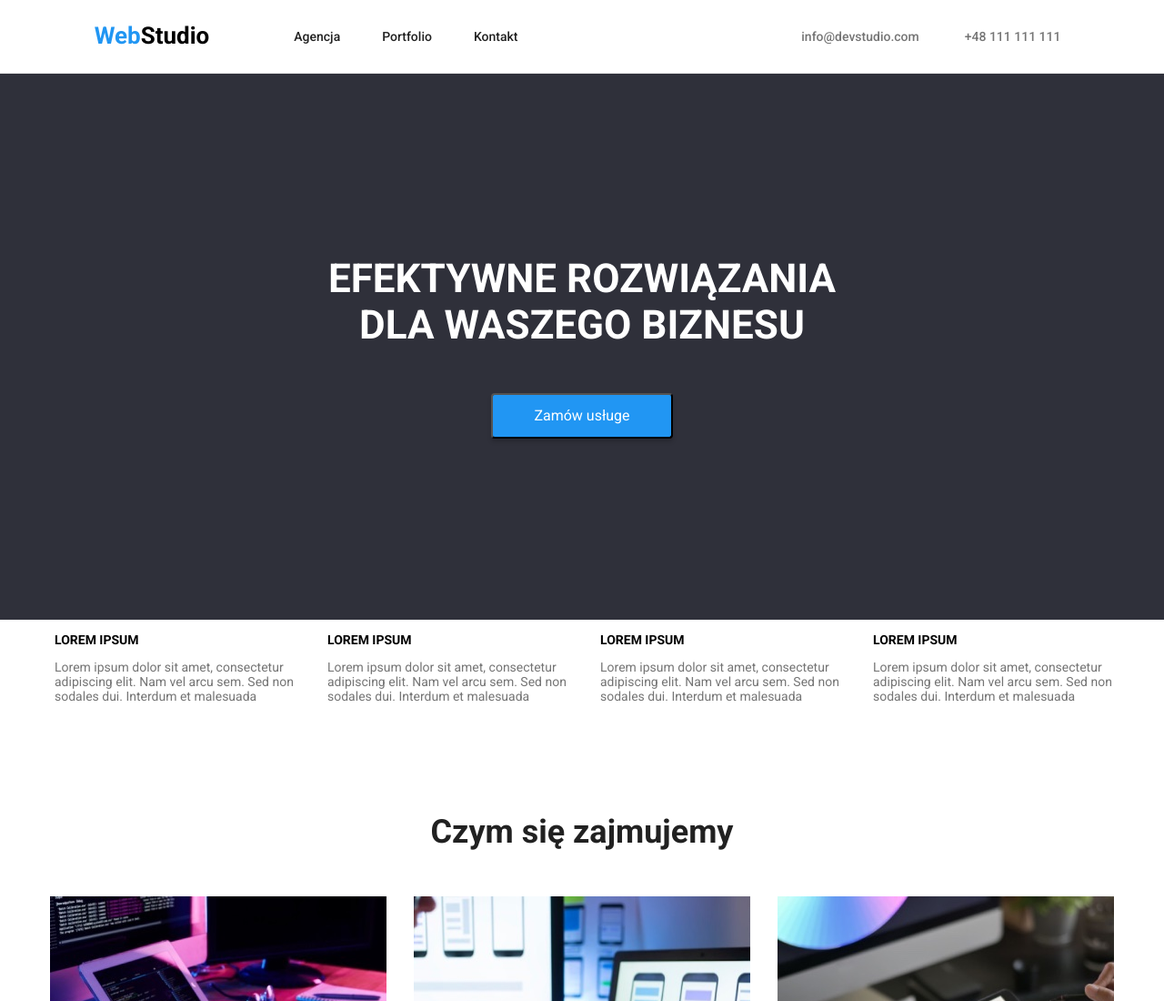
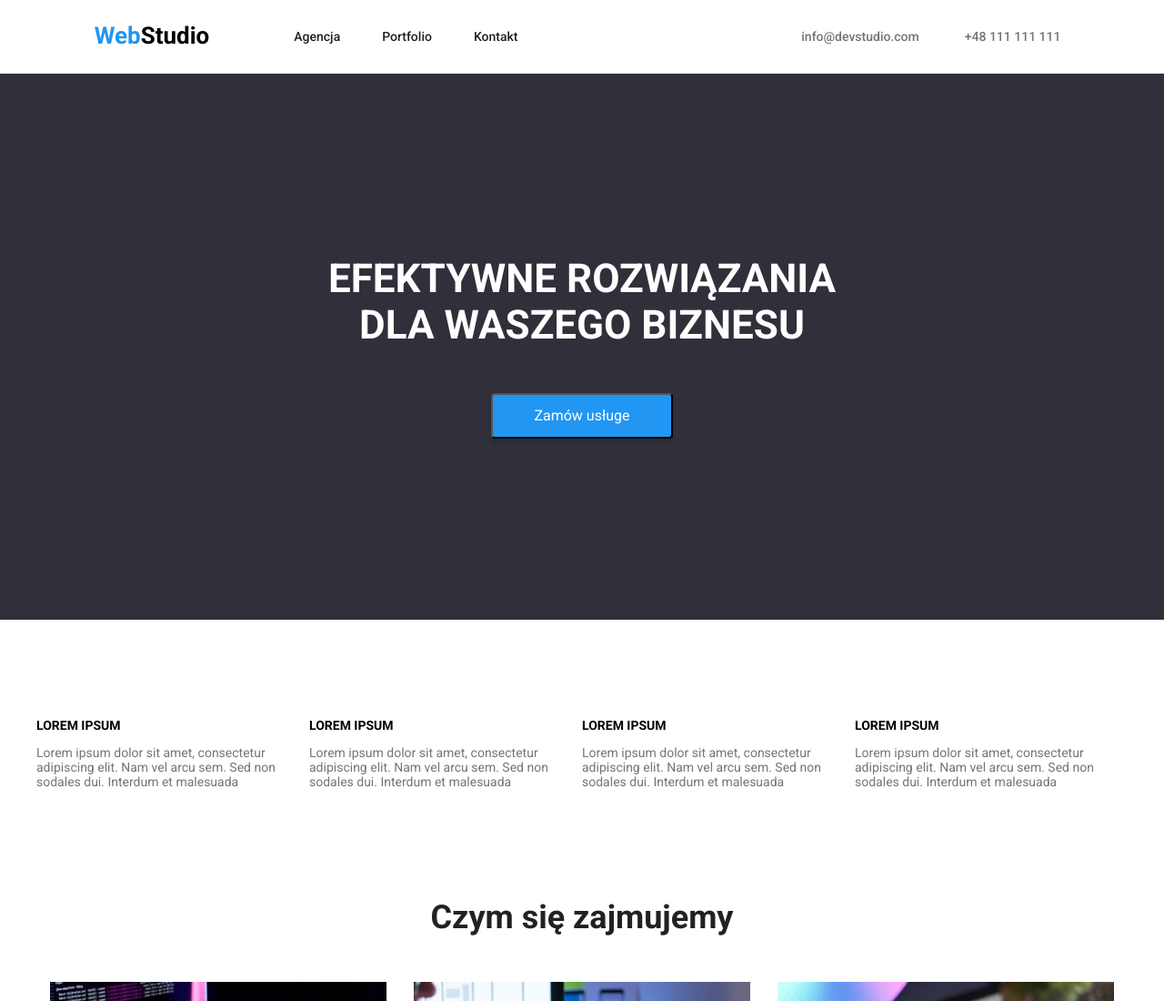
Before and after one commit to MarioRosiak/goit-markup-hw-03, a plain HTML site: page index.html in a window 1280 px wide. Shown: the top 1100 px of the page at 91% size. Drawn offline with nearby package versions, Linux system fonts and the light colour scheme.

Commit message:
Update style.css

```diff
--- a/css/style.css
+++ b/css/style.css
@@ -288,7 +288,7 @@ h3 {
 .proper-text-set {
   width: 1200px;
   display: flex;
-  padding-top: 94px 0px 0px 0px;
+  padding: 94px 0px 0px 0px;
   justify-content: center;
   margin: 0px;
 }
```
